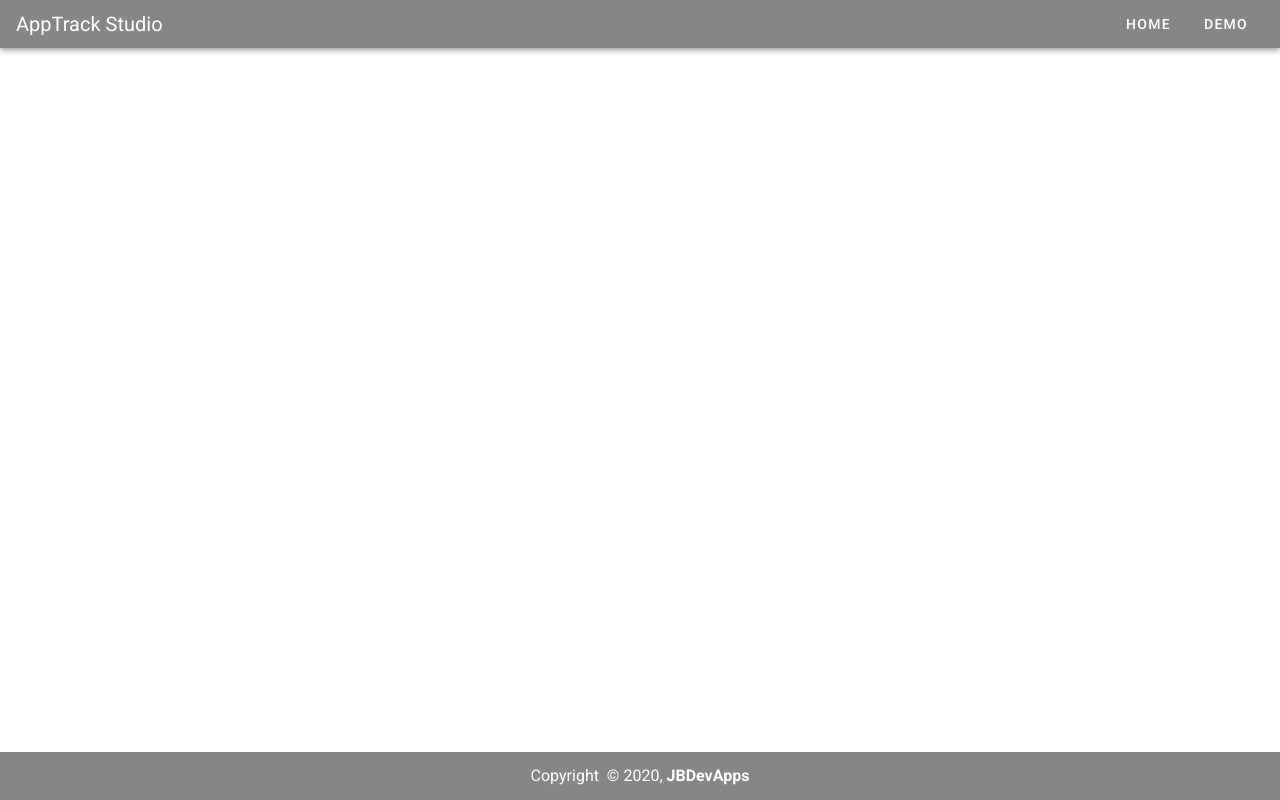
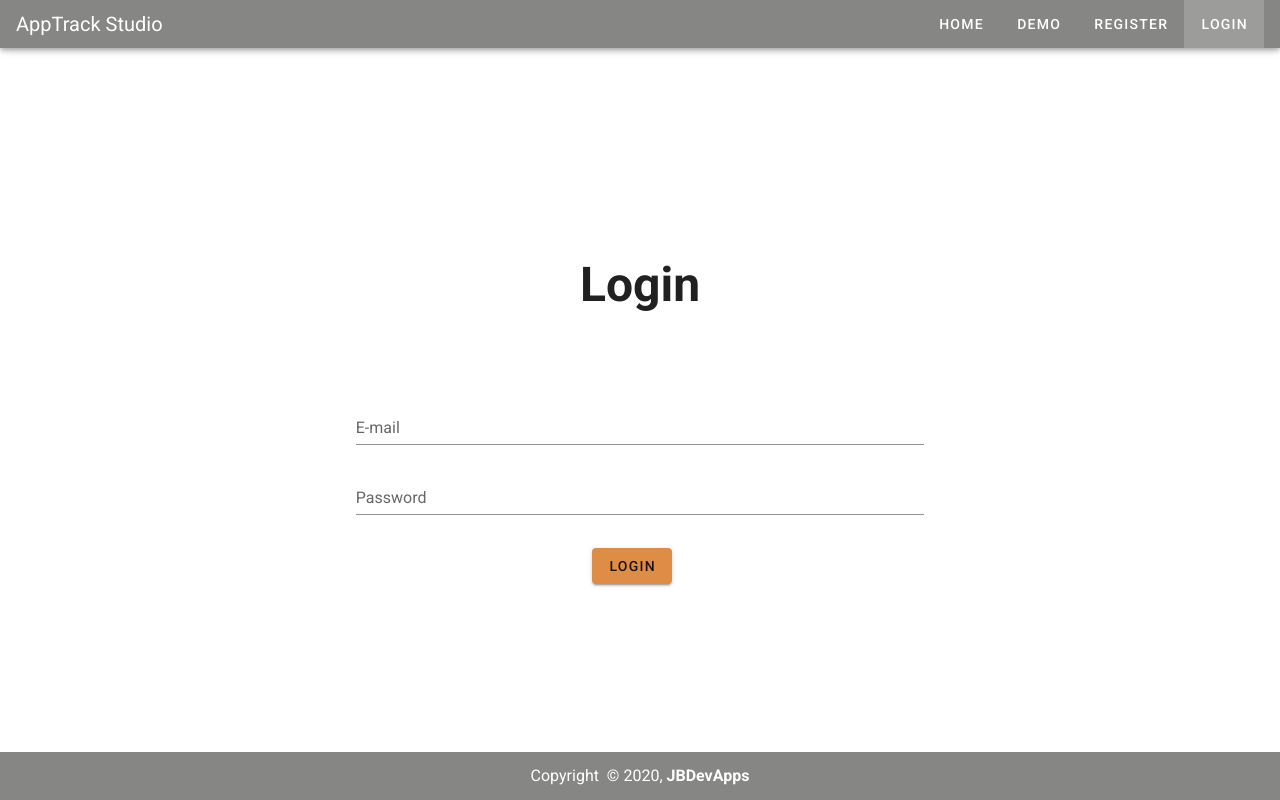
Before and after one commit to JBeamer92/job-app-helper-client, a Vue app: page /login in a window 1280 px wide. Built offline with nearby package versions, Linux system fonts and the light colour scheme.

Commit message:
Added API call to login. Need to redirect to a user home upon login

```diff
--- a/package.json
+++ b/package.json
@@ -10,6 +10,7 @@
   "dependencies": {
     "axios": "^0.21.0",
     "core-js": "^3.6.5",
+    "qs": "^6.9.4",
     "vue": "^2.6.11",
     "vue-router": "^3.2.0",
     "vuelidate": "^0.7.6",
--- a/src/components/Navigation.vue
+++ b/src/components/Navigation.vue
@@ -13,6 +13,8 @@
     <v-toolbar-items class="hidden-sm-and-down">
       <v-btn to="/" text exact-active-class="">Home</v-btn>
       <v-btn to="/demo" text exact-active-class="">Demo</v-btn>
+      <v-btn to="/register" text exact-active-class="">Register</v-btn>
+      <v-btn to="/login" text exact-active-class="">Login</v-btn>
     </v-toolbar-items>
     <v-app-bar-nav-icon class="hidden-md-and-up"></v-app-bar-nav-icon>
   </v-app-bar>
--- a/src/router/index.js
+++ b/src/router/index.js
@@ -10,6 +10,18 @@ const routes = [
     name: 'Home',
     component: Home,
     meta: { title: 'AppTrack Studio' }
+  },
+  {
+    path: '/register',
+    name: 'Register',
+    meta: { title: 'AppTrack Studio' },
+    component: () => import(/* webpackChunkName: "login" */ '../views/Register.vue')
+  },
+  {
+    path: '/login',
+    name: 'Login',
+    meta: { title: 'AppTrack Studio' },
+    component: () => import(/* webpackChunkName: "login" */ '../views/Login.vue')
   },
   {
     path: '/demo',
--- a/src/views/Login.vue
+++ b/src/views/Login.vue
@@ -21,6 +21,7 @@
               @blur="$v.email.$touch()"
           ></v-text-field>
           <v-text-field
+              type="password"
               v-model="password"
               :error-messages="passwordErrors"
               label="Password"
@@ -47,6 +48,9 @@
 
 import { validationMixin } from 'vuelidate'
 import { required, email } from 'vuelidate/lib/validators'
+import axios from 'axios'
+import qs from 'qs'
+
 
 export default {
   mixins: [validationMixin],
@@ -57,8 +61,9 @@ export default {
   },
 
   data: () => ({
-    username: '',
-    email: ''
+    email: '',
+    password: '',
+    access_token: ''
   }),
 
   computed: {
@@ -80,7 +85,24 @@ export default {
   methods: {
     submit () {
       this.$v.$touch()
-      alert('This functionality is coming soon')
+      const data = {
+        'grant_type': 'password',
+        'username': this.email,
+        'password':  this.password
+      };
+      const options = {
+        method: 'POST',
+        headers: { 'content-type': 'application/x-www-form-urlencoded' },
+        data: qs.stringify(data),
+        url: 'http://localhost:8000/token'
+      };
+      axios(options)
+          .then((response) => {
+            this.access_token = response.data.access_token
+          })
+          .catch((error) => {
+            console.log('We done goofed: ' + error)
+          })
     }
   }
 }
```
Also changed, not shown: 1 other file (tests, documents, lock files or other folders).
